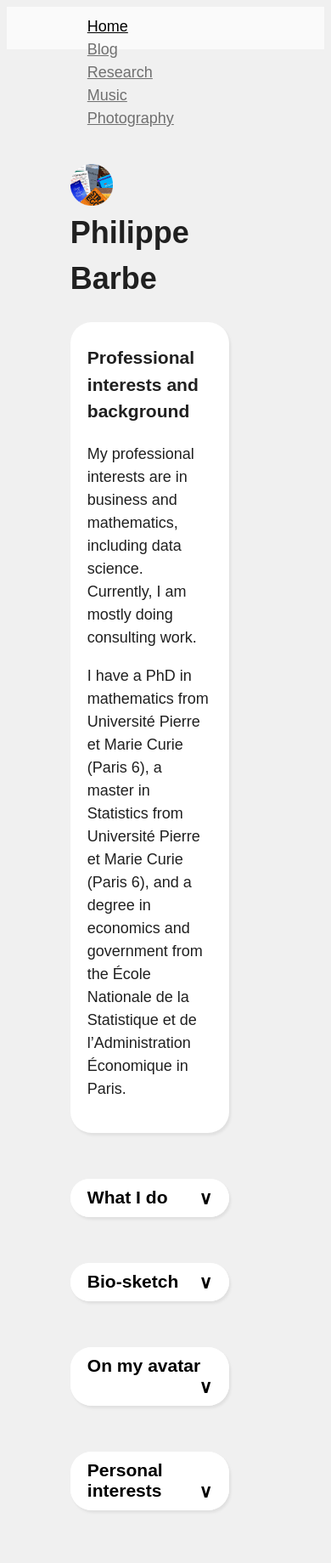
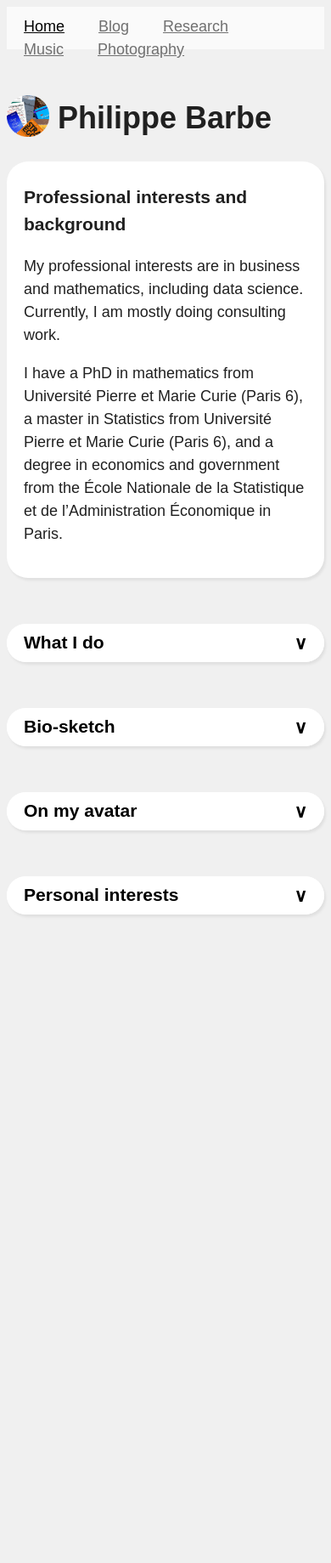
Before and after one commit to ph-barbe/ph-barbe.github.io, a Jekyll site: the page built from index.html, in a window 390 px wide. Shown: the whole page at 85% size. Built offline with Jekyll 4.4.1, drawn with Linux system fonts in a browser that asks for light colours; after the commit the page ends 1138 px from its top, so only the background shows below that.

Commit message:
made responsive

```diff
--- a/_sass/main.scss
+++ b/_sass/main.scss
@@ -24,6 +24,28 @@
 .standardPadding{
     padding-left: 20%;
     padding-right: 30%;
+}
+
+
+@media screen and (max-width: 1200px) {
+  .standardPadding{
+    padding-left: 10%;
+    padding-right: 15%;
+  }
+}
+
+@media screen and (max-width: 800px) {
+  .standardPadding{
+    padding-left: 0px;
+    padding-right: 0px;
+  }
+}
+
+@media screen and (max-width: 800px) {
+  .standardPadding{
+    padding-left: 0px;
+    padding-right: 0px;
+  }
 }
 
 a {
```
Also changed, not shown: 1 other file.
